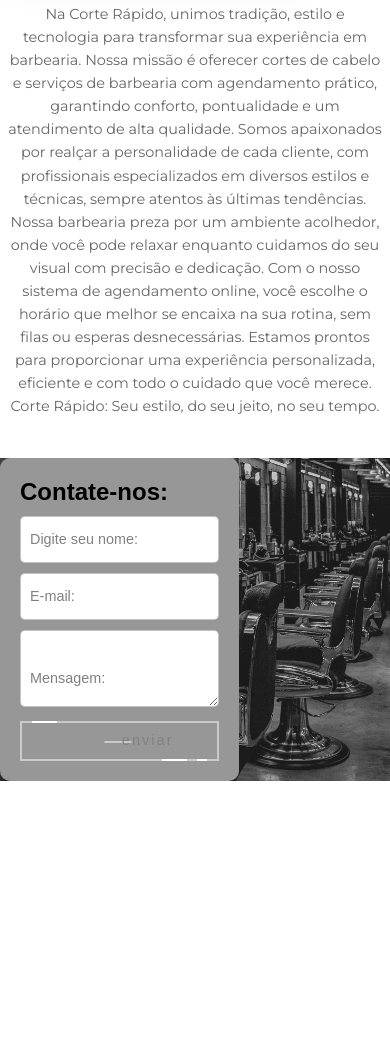
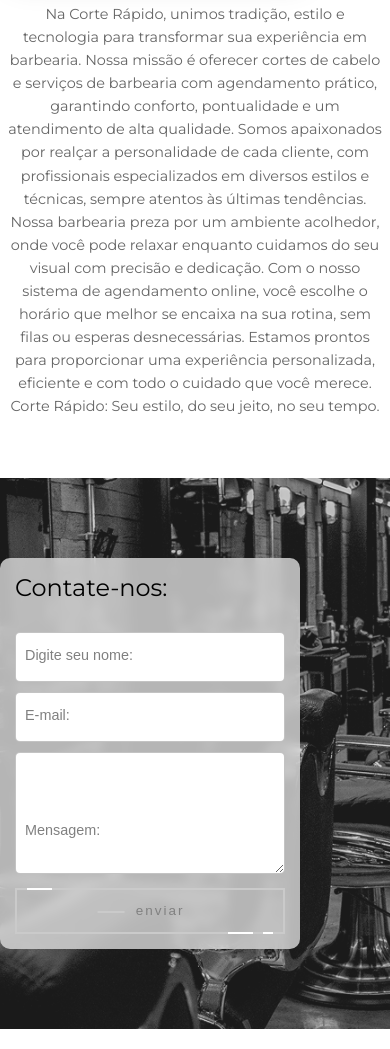
Before and after one commit to Lucas11santana/Corte_rapido, a plain HTML site: page frontend/index.html in a window 390 px wide. Shown: the part 3055-4104 px from the top of the page. Before the commit the page ends 3836 px from the top, so only its background shows below. Drawn offline with Linux system fonts and the light colour scheme.

Commit message:
seção Contato

```diff
--- a/frontend/index.html
+++ b/frontend/index.html
@@ -125,7 +125,7 @@
                 </label>
 
                 <label>
-                    <textarea required="" rows="3" placeholder="" class="input01"></textarea>
+                    <textarea required="" rows="5" placeholder="" class="input01"></textarea>
                     <span>Mensagem:</span>
                 </label>
 
--- a/frontend/style/main.css
+++ b/frontend/style/main.css
@@ -344,13 +344,17 @@ header {
     position: relative;
     display: flex;
     align-items: center;
-    justify-content: center;
+    justify-content: flex-start;
+    height: 80vh;
+    min-height: 600px;
 }
 
 .contato-content {
     position: relative;
     width: 100%;
+    height: 100%;
     display: flex;
+    align-items: center;
 }
 
 .banner2 {
@@ -362,30 +366,35 @@ header {
     object-fit: cover;
     z-index: 1;
 }
-.banner2 img{
-    width: 100%;
-    height: 100%;
-}
+
 .form {
     display: flex;
     z-index: 2;
     flex-direction: column;
     gap: 10px;
-    max-width: 350px;
-    background-color: #979797;
-    padding: 20px;
+    width: 560px;
+    filter: grayscale(80%);
+    background-color: rgba(221, 221, 221, 0.8); /* branco com transparência */
+    padding: 40px;
     border-radius: 10px;
     position: relative;
+    margin-left: 100px;
+    backdrop-filter: blur(5px); /* opcional: efeito de desfoque do fundo */
   }
 
+ .form h2{
+    font-family: 'Montserrat', sans-serif;
+    font-weight: 400;
+ }
   .form label {
     position: relative;
   }
 
   .form label .input {
     width: 100%;
-    padding: 10px 10px 20px 10px;
+    padding: 15px 15px 20px 15px;
     outline: 0;
+    font-family:'Montserrat', sans-serif;
     border: 1px solid rgba(105, 105, 105, 0.397);
     border-radius: 5px;
   }
@@ -398,6 +407,7 @@ header {
     font-size: 0.9em;
     cursor: text;
     transition: 0.3s ease;
+    pointer-events: none;
   }
 
   .form label .input:placeholder-shown + span {
@@ -406,7 +416,7 @@ header {
   }
 
   .form label .input:focus + span,.form label .input:valid + span {
-    top: 30px;
+    top: 35px;
     font-size: 0.7em;
     font-weight: 600;
   }
@@ -415,18 +425,47 @@ header {
     color: green;
   }
 
+  /* Estilos específicos para o campo de email */
+  .form label .email-input + span {
+    position: absolute;
+    left: 10px;
+    top: 15px;
+    color: grey;
+    font-size: 0.9em;
+    cursor: text;
+    transition: 0.3s ease;
+    pointer-events: none;
+  }
+
+
+  .form label .email-input:placeholder-shown + span {
+    top: 15px;
+    font-size: 0.9em;
+  }
+
+  .form label .email-input:focus + span,.form label .input:valid + span {
+    top: 35px;
+    font-size: 0.7em;
+    font-weight: 600;
+  }
+
+  .form label .email-input:valid + span {
+    color: green;
+  }
   .input01 {
     width: 100%;
-    padding: 10px 10px 20px 10px;
+    padding: 20px 20px 30px 20px;
     outline: 0;
     border: 1px solid rgba(105, 105, 105, 0.397);
     border-radius: 5px;
+    resize: vertical;
   }
 
   .form label .input01 + span {
     position: absolute;
     left: 10px;
-    top: 50px;
+    top: -15px;
+    margin-bottom: 100px;
     color: grey;
     font-size: 0.9em;
     cursor: text;
@@ -434,12 +473,12 @@ header {
   }
 
   .form label .input01:placeholder-shown + span {
-    top: 40px;
+    top: 90px;
     font-size: 0.9em;
   }
 
   .form label .input01:focus + span,.form label .input01:valid + span {
-    top: 50px;
+    top:100px;
     font-size: 0.7em;
     font-weight: 600;
   }
@@ -461,7 +500,7 @@ header {
     margin: 0;
     outline: none;
     overflow: visible;
-    padding: 8px 30px;
+    padding: 15px 50px;
     position: relative;
     text-align: center;
     text-decoration: none;
@@ -530,7 +569,7 @@ header {
 
   .fancy:hover {
     color: white;
-    background: #cacaca;
+    background: #3a3a3a;
   }
 
   .fancy:hover::before {
@@ -556,6 +595,19 @@ header {
 /********************************************....................CONTATO.....................*************************************************/
 
 /* Responsive Design */
+@media (max-width: 1024px) {
+    .form {
+        width: 500px;
+        margin-left: 80px;
+        padding: 35px;
+    }
+
+    .form h2 {
+        font-size: 2rem;
+        margin-bottom: 30px;
+    }
+}
+
 @media (max-width: 768px) {
     .social-icons {
         padding: 0 1rem;
@@ -666,6 +718,61 @@ header {
          font-size: 1rem;
          text-align: center;
      }
+
+     /* Responsivo para Contato - Tablet */
+     .contato {
+         height: 75vh;
+         min-height: 550px;
+         padding: 30px 0;
+     }
+
+     .form {
+         margin-left: 50px;
+         width: 450px;
+         padding: 30px;
+     }
+
+     .form h2 {
+         font-size: 1.8rem;
+         margin-bottom: 25px;
+     }
+
+     .form label .input {
+         padding: 18px 18px 25px 18px;
+         font-size: 15px;
+     }
+
+     .form label .input:focus + span,
+     .form label .input:valid + span {
+         top: 40px;
+         font-size: 0.65em;
+     }
+
+     .form label .email-input:focus + span,
+     .form label .email-input:valid + span {
+         top: 40px;
+         font-size: 0.65em;
+     }
+
+     .input01 {
+         padding: 18px 18px 28px 18px;
+         font-size: 15px;
+     }
+
+     .form label .input01:placeholder-shown + span {
+         top: 85px;
+     }
+
+     .form label .input01:focus + span,
+     .form label .input01:valid + span {
+         top: 95px;
+         font-size: 0.65em;
+     }
+
+     .fancy {
+         padding: 14px 40px;
+         font-size: 14px;
+     }
  }
 
 @media (max-width: 480px) {
@@ -770,4 +877,69 @@ header {
         font-size: 0.9rem;
         line-height: 1.6;
     }
+
+         /* Responsivo para Contato - Mobile pequeno */
+     .contato {
+         height: 70vh;
+         min-height: 500px;
+         padding: 20px 0;
+         justify-content: center;
      }
+
+     .form {
+         margin-left: 0;
+         max-width: 300px;
+         padding: 15px;
+         width: 90%;
+     }
+
+     .form h2 {
+         font-size: 1.5rem;
+         margin-bottom: 20px;
+     }
+
+     .form label .input {
+         padding: 12px 12px 18px 12px;
+         font-size: 14px;
+     }
+
+     .form label .input + span {
+         font-size: 0.8em;
+     }
+
+     .form label .input:focus + span,
+     .form label .input:valid + span {
+         top: 30px;
+         font-size: 0.6em;
+     }
+
+     .form label .email-input:focus + span,
+     .form label .email-input:valid + span {
+         top: 30px;
+         font-size: 0.6em;
+     }
+
+     .input01 {
+         padding: 15px 15px 25px 15px;
+         font-size: 14px;
+     }
+
+     .form label .input01 + span {
+         font-size: 0.8em;
+     }
+
+     .form label .input01:placeholder-shown + span {
+         top: 70px;
+     }
+
+     .form label .input01:focus + span,
+     .form label .input01:valid + span {
+         top: 80px;
+         font-size: 0.6em;
+     }
+
+     .fancy {
+         padding: 12px 30px;
+         font-size: 12px;
+     }
+ }
```
Lines whose indentation alone changed are shown as unchanged.
